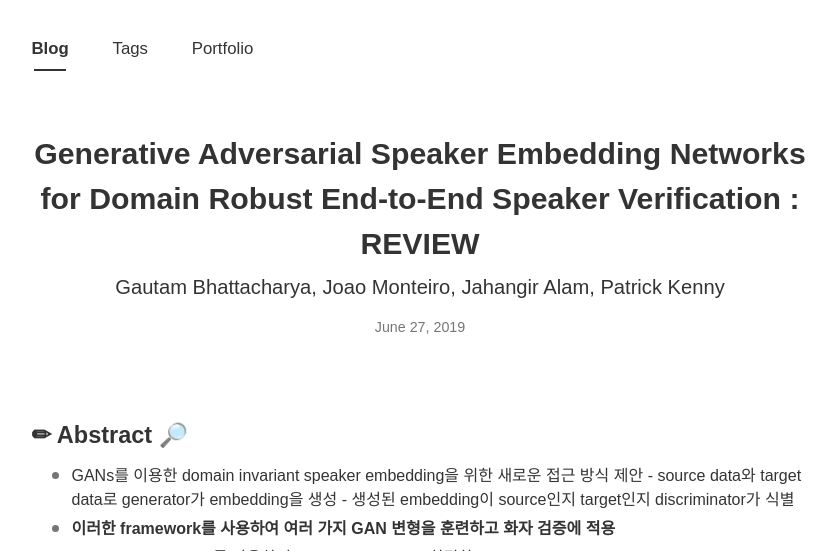
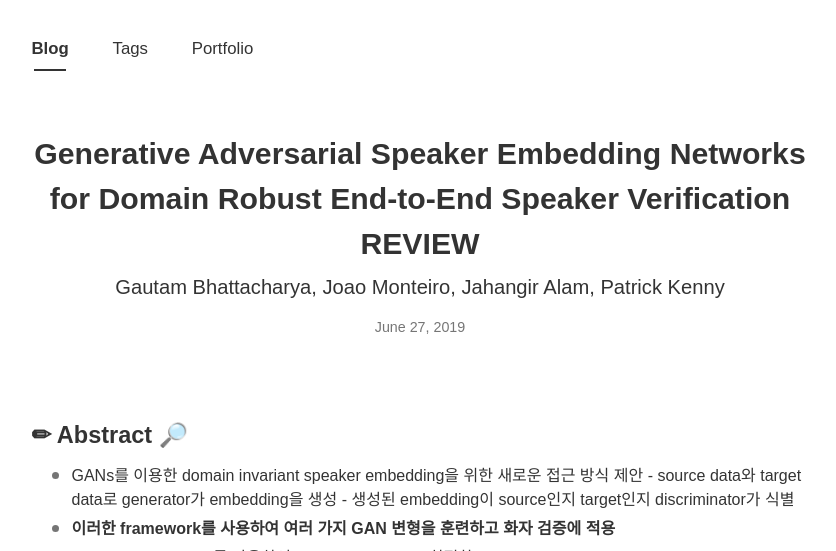
Before and after one commit to arabae/arabae.github.io, a Jekyll site: the page built from _posts/2019-06-27-Generative Adversarial Speaker Embedding Networks for Domain Robust End-to-End Speaker Verification.md, in a window 1280 px wide and 900 px high, cut to the strip 0-551 px from the top of the window. Shown: the whole strip, without its empty margins (220-1056 px from the left). Built offline with Jekyll 4.4.1, drawn with Linux system fonts in a browser that asks for light colours; nearby versions of some CDN libraries; some web fonts are replaced; comment, search, counter and statistics services are not loaded.

```diff
--- a/_posts/2019-06-27-Generative Adversarial Speaker Embedding Networks for Domain Robust End-to-End Speaker Verification - 복사본.md
+++ b/_posts/2019-06-27-Generative Adversarial Speaker Embedding Networks for Domain Robust End-to-End Speaker Verification.md
@@ -1,6 +1,6 @@
 ---
 layout: post
-title: "Generative Adversarial Speaker Embedding Networks for Domain Robust End-to-End Speaker Verification : REVIEW"
+title: "Generative Adversarial Speaker Embedding Networks for Domain Robust End-to-End Speaker Verification  REVIEW"
 subtitle: "Gautam Bhattacharya, Joao Monteiro, Jahangir Alam, Patrick Kenny"
 tags: [GAN, SpeakerVerification, SpeakerRecognition, research_review, ML, Unsupervised Domain Adaptation, E2E]
 author: Ara Bae
```
